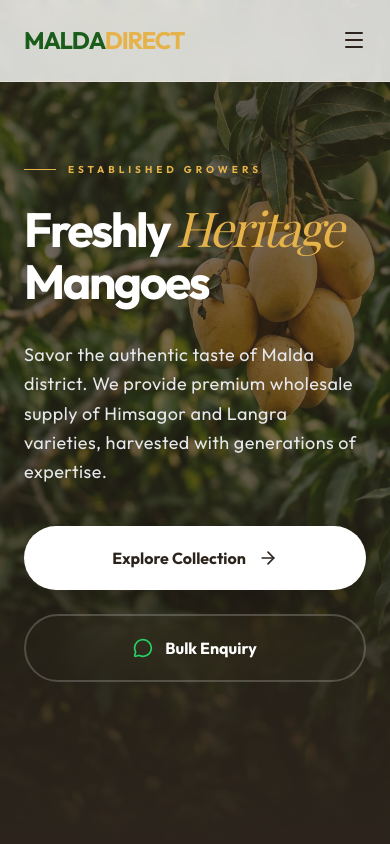
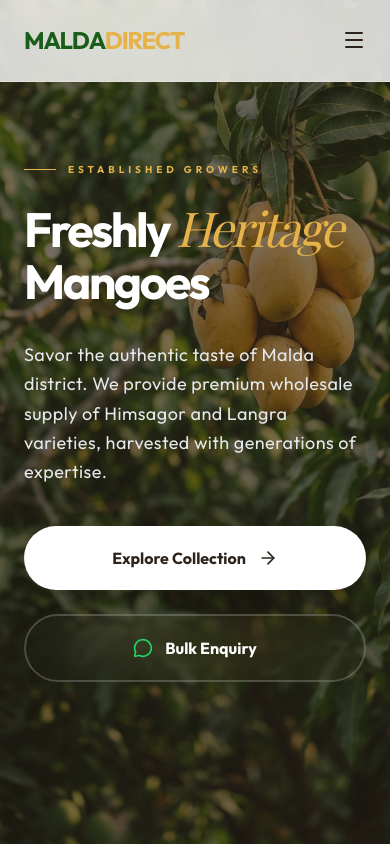
Before and after one commit to md-faruk-ahmad/malda-direct, a React (Vite) app: page / in a window 390 px wide. Shown: the top 844 px of the page. Built offline with nearby package versions, Linux system fonts and the light colour scheme; a web font is replaced by a local one.

Commit message:
feat: Remove bottom gradient overlay from Hero
Removes the redundant top-to-bottom gradient overlay on mobile view in the Hero section. This improves visual consistency and simplifies the styling.

```diff
--- a/src/components/sections/Hero.tsx
+++ b/src/components/sections/Hero.tsx
@@ -29,7 +29,6 @@ export const Hero = ({ scrollToSection, openWhatsApp }: HeroProps) => {
         </picture>
 
         <div className="absolute inset-0 bg-[#2c241c]/60 md:bg-gradient-to-r md:from-[#2c241c]/95 md:via-[#2c241c]/60 md:to-transparent" />
-        <div className="absolute inset-0 bg-gradient-to-t from-[#2c241c] via-transparent to-[#2c241c]/30 md:hidden" />
       </motion.div>
 
       <div className="relative z-10 max-w-7xl mx-auto px-6 w-full py-20">
```
